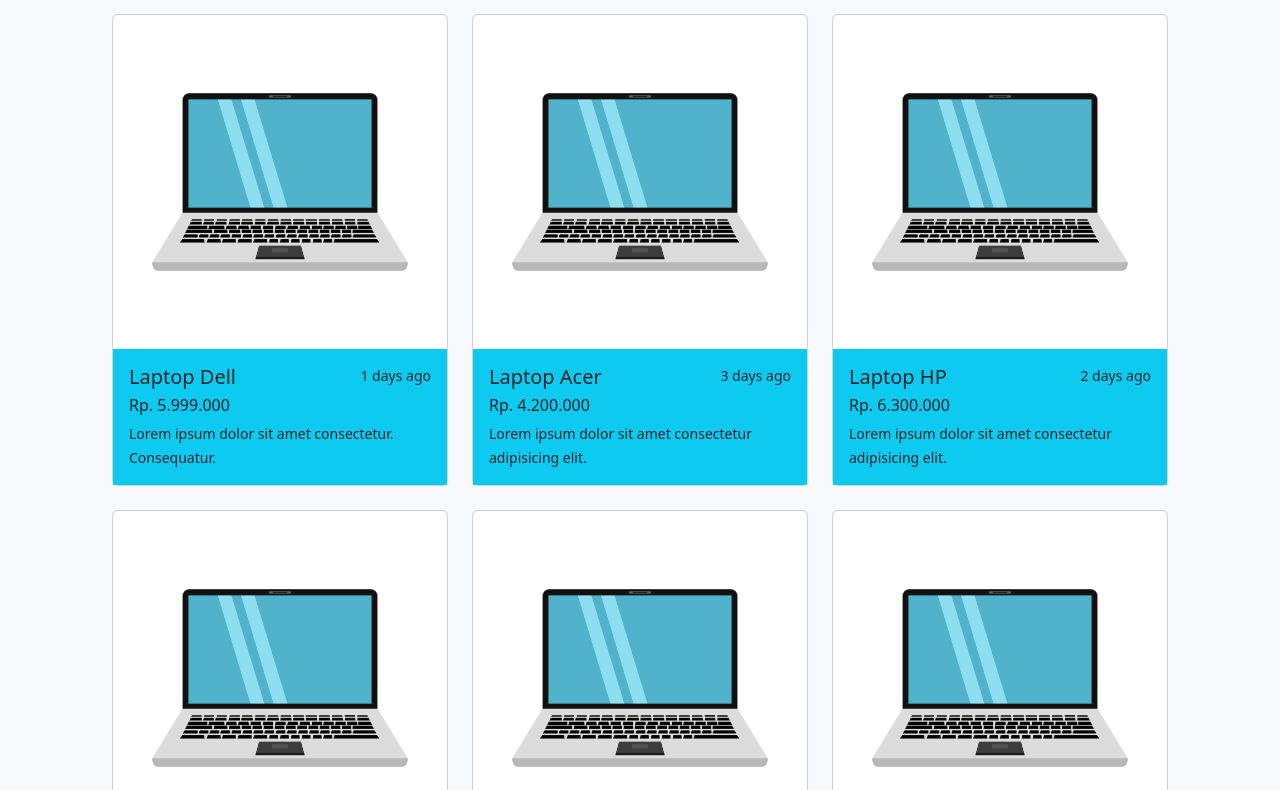
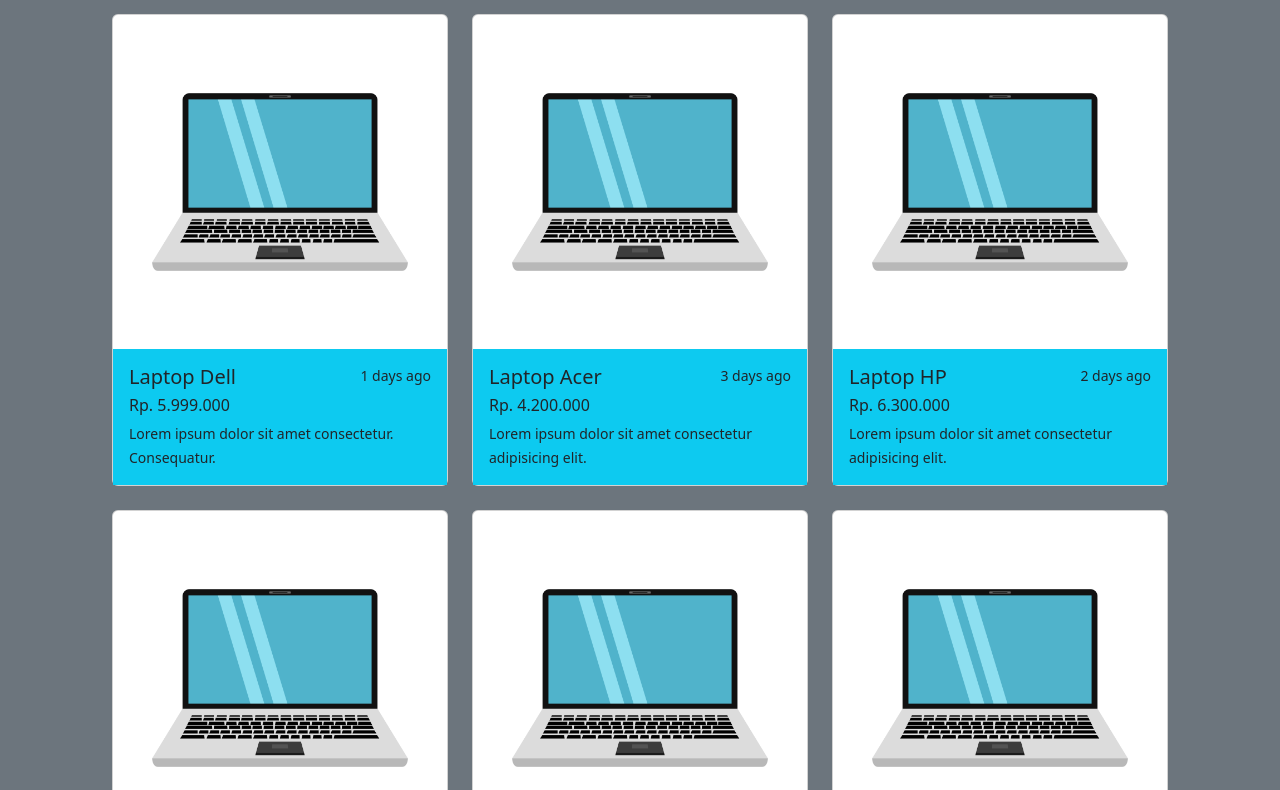
Before and after one commit to Dodistywn/Assigment1-Hacktiv8, a plain HTML site: page Product/product.html in a window 1280 px wide. Shown: the part 128-918 px from the top of the page. Drawn offline with nearby package versions, Linux system fonts and the light colour scheme.

Commit message:
Modifikasi file product.html memberikan background color

```diff
--- a/Product/product.html
+++ b/Product/product.html
@@ -37,7 +37,7 @@
         </div>
     </nav>
 
-    <section id="portofolio" class="portofolio bg-light pb-4">
+    <section id="portofolio" class="portofolio bg-secondary pb-4">
         <div class="container">
         <div class="row mb-4 pt-4">
             <div class="col text-center">
```
